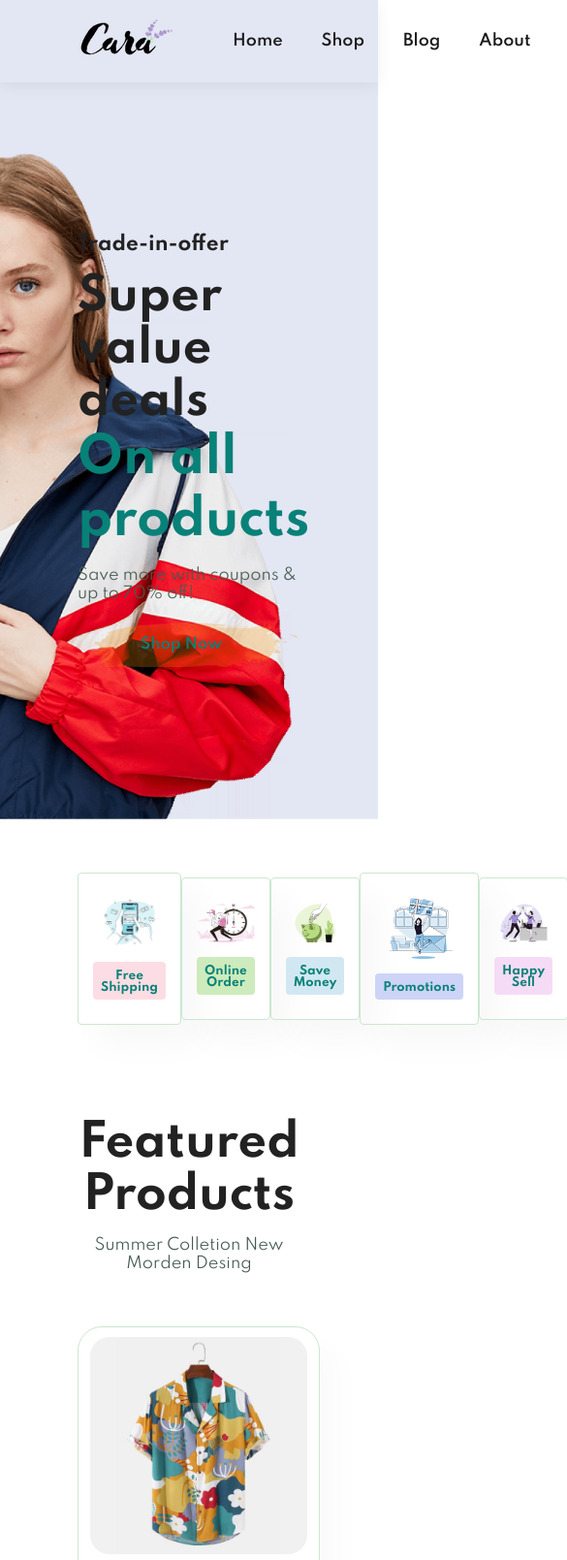
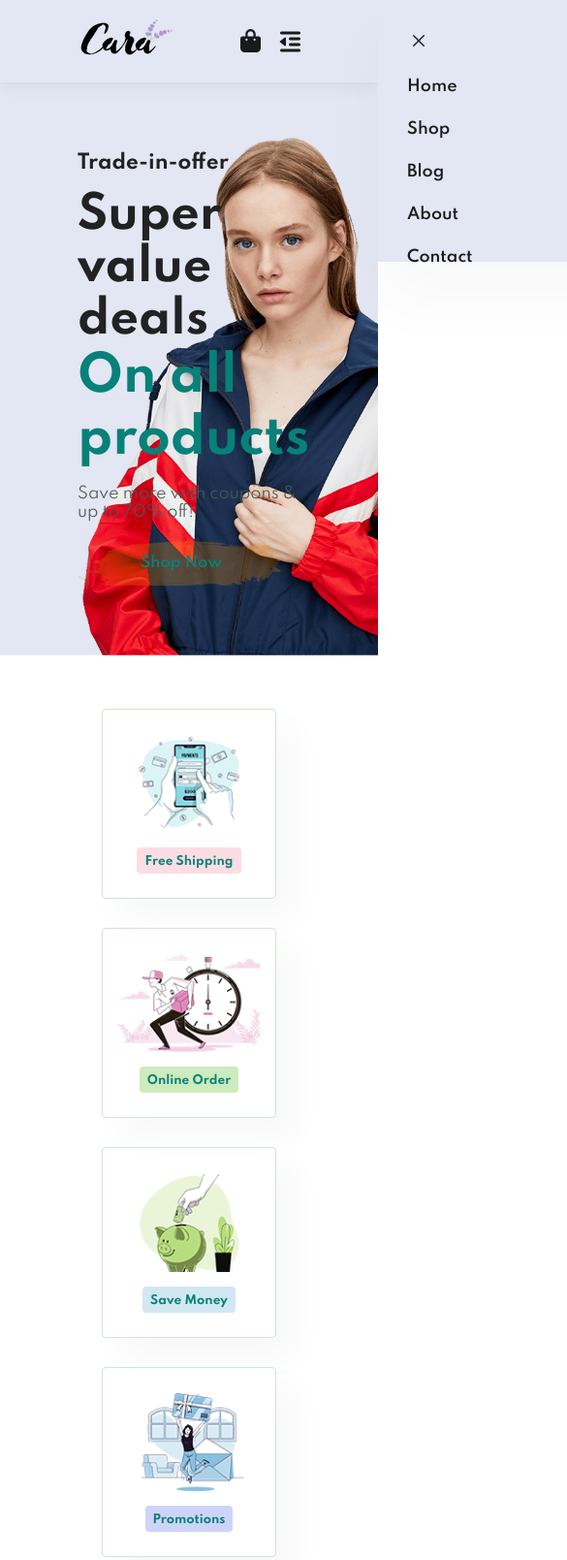
Before and after one commit to GustavoMarialva/Cara-Ecommerce, a plain HTML site: page index.html in a window 390 px wide. Shown: the top 1609 px of the page at 97% size, 585 px wide, since content can reach past the window. Drawn offline with nearby package versions, Linux system fonts and the light colour scheme.

Commit message:
finaliza media query 820px

```diff
--- a/css/style.css
+++ b/css/style.css
@@ -522,3 +522,109 @@ footer .copyright {
   text-align: center;
   width: 100%;
 }
+
+.mobile {
+  display: none;
+}
+
+#close {
+  display: none;
+}
+
+/* Media Query */
+@media (max-width: 820px) {
+  .section-p1 {
+    padding: 40px 40px;
+  }
+  .navbar {
+    display: flex;
+    flex-direction: column;
+    justify-content: flex-start;
+    align-items: flex-start;
+    position: fixed;
+    top: 0;
+    right: -300px;
+    height: 32vh;
+    width: 300px;
+    background-color: #e3e6f3;
+    box-shadow: 0 40px 60px rgb(0, 0, 0, 0.03);
+    padding: 80px 0 0 10px;
+    transition: 0.3s;
+  }
+
+  .navbar li {
+    margin-bottom: 25px;
+  }
+
+  .mobile {
+    display: flex;
+    align-items: center;
+  }
+
+  .mobile i {
+    color: #1a1a1a;
+    font-size: 24px;
+    padding-left: 20px;
+  }
+
+  #navbar.active {
+    right: 0px;
+  }
+
+  #close {
+    display: block;
+    position: absolute;
+    top: 30px;
+    left: 30px;
+    color: #222;
+    font-size: 24px;
+  }
+
+  #shoppingbag {
+    display: none;
+  }
+
+  .hero {
+    height: 70vh;
+    padding: 0 80px;
+    background-position: top 30% right 30%;
+  }
+
+  .features {
+    justify-content: center;
+    flex-wrap: wrap;
+  }
+
+  .features__box {
+    margin: 15px 15px;
+  }
+
+  .product1__flex {
+    justify-content: center;
+  }
+
+  #product1 .product1__container {
+    margin: 15px;
+  }
+
+  #banner {
+    height: 20vh;
+  }
+
+  #sm-banner .banner-box {
+    min-width: 100%;
+    height: 30vh;
+  }
+
+  #banner3 {
+    padding: 0 40px;
+  }
+
+  #banner3 .banner-box {
+    width: 28%;
+  }
+
+  #newsletter .newsform {
+    width: 70%;
+  }
+}
--- a/index.html
+++ b/index.html
@@ -16,16 +16,25 @@
           ><img src="./img/logo.png" class="logo" alt="Logo da Empresa"
         /></a>
         <div>
-          <ul class="navbar">
+          <ul class="navbar" id="navbar">
             <li ><a class="active" href="index.html">Home</a></li>
             <li><a href="shop.html">Shop</a></li>
             <li><a href="blog.html">Blog</a></li>
             <li><a href="about.html">About</a></li>
             <li><a href="contact.html">Contact</a></li>
-            <li>
+            <li id="shoppingbag">
               <a href="cart.html"><i class="fa-solid fa-bag-shopping"></i></i></a>
             </li>
+            <a id="close" href="#"><ion-icon name="close-outline"></ion-icon>
+
+            </a>
+
           </ul>
+        </div>
+        <div class="mobile">
+
+          <a href="cart.html"><i class="fa-solid fa-bag-shopping"></i></i></a>
+          <i id="bar" class="fas fa-outdent"></i>
         </div>
       </nav>
 
@@ -529,6 +538,9 @@
         </div>
       </footer>
 
+
+
     <script src="./src/index.js"></script>
+    <script type="module" src="https://unpkg.com/ionicons@7.1.0/dist/ionicons/ionicons.esm.js"></script>
   </body>
 </html>
--- a/src/index.js
+++ b/src/index.js
@@ -0,0 +1,15 @@
+const hamburguer = document.getElementById("bar");
+const close = document.getElementById("close");
+const nav = document.getElementById("navbar");
+
+if (bar) {
+  bar.addEventListener("click", () => {
+    nav.classList.add("active");
+  });
+}
+
+if (close) {
+  close.addEventListener("click", () => {
+    nav.classList.remove("active");
+  });
+}
```
